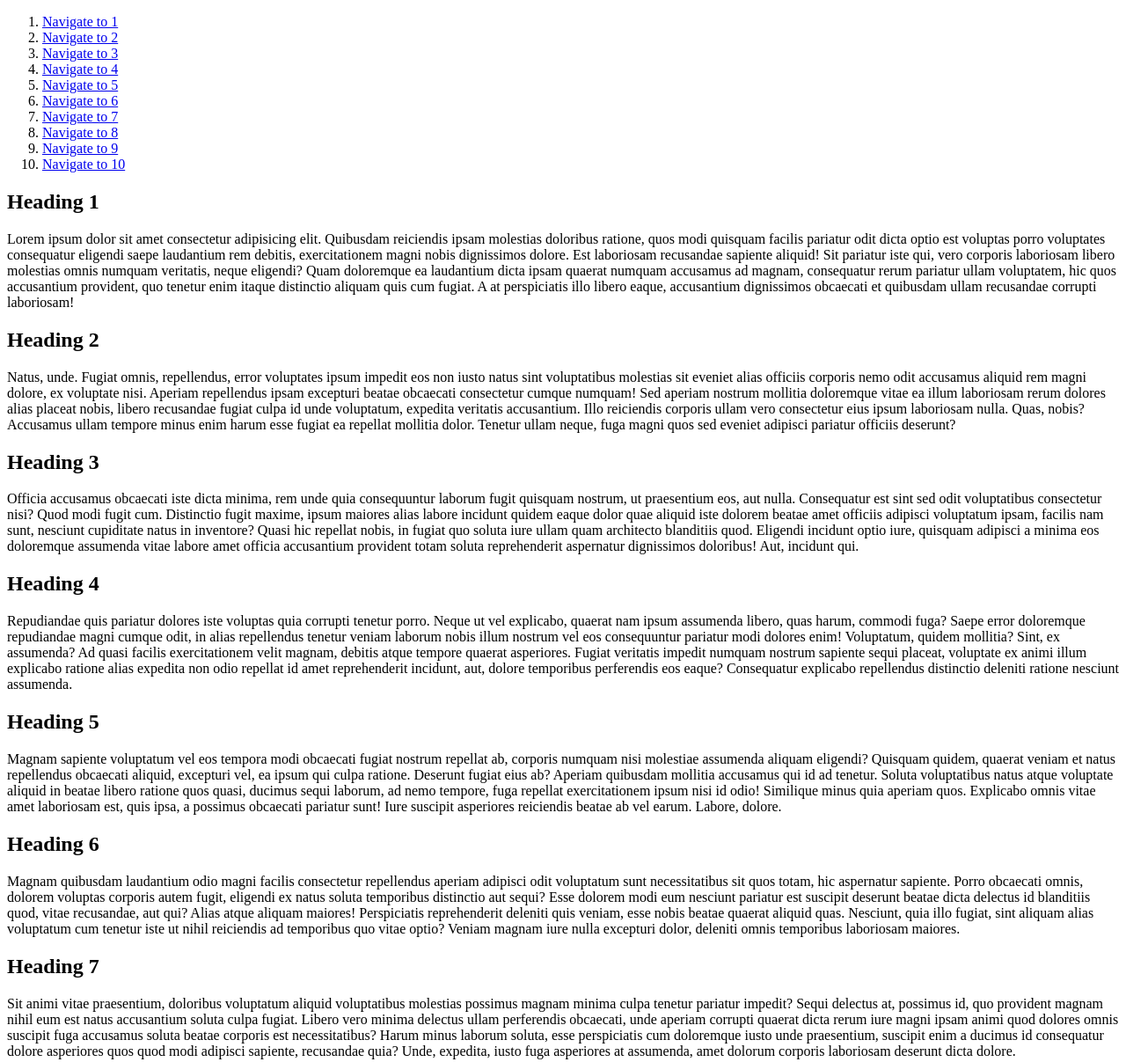
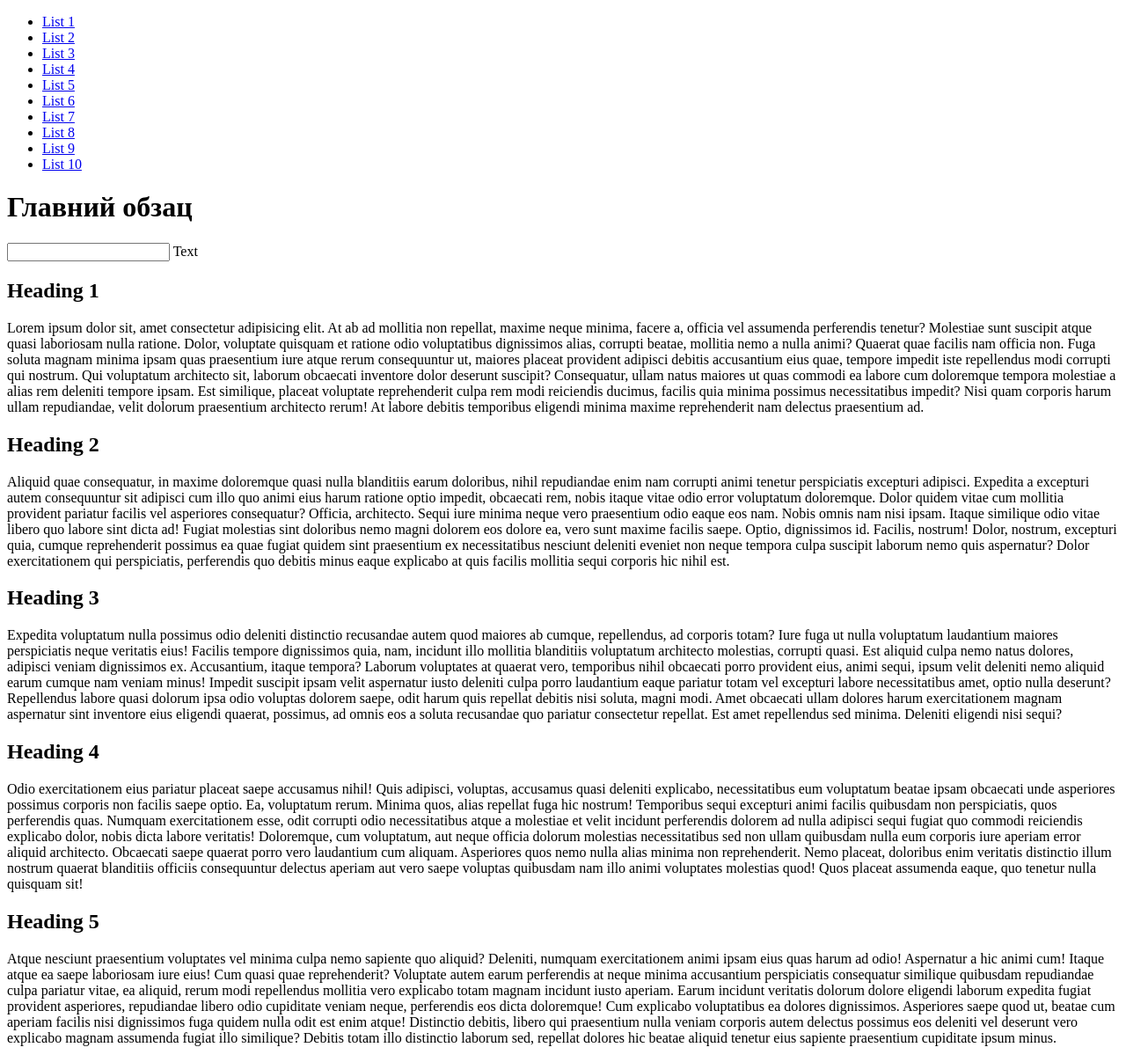
Before and after one commit to Anastasia19081999/New_Project, a plain HTML site: page index.html in a window 1280 px wide. Shown: the top 1207 px of the page at 88% size. Drawn offline with Linux system fonts and the light colour scheme.

Commit message:
Commit Sematyka

```diff
--- a/index.html
+++ b/index.html
@@ -7,60 +7,70 @@
     <title>Document</title>
 </head>
 <body>
+    <title>Важная информация</title>
 <nav>
-        <ol>
-            <li><a href="#article1">Navigate to 1</a></li>
-            <li><a href="#article2">Navigate to 2</a></li>
-            <li><a href="#article3">Navigate to 3</a></li>
-            <li><a href="#article4">Navigate to 4</a></li>
-            <li><a href="#article5">Navigate to 5</a></li>
-            <li><a href="#article6">Navigate to 6</a></li>
-            <li><a href="#article7">Navigate to 7</a></li>
-            <li><a href="#article8">Navigate to 8</a></li>
-            <li><a href="#article9">Navigate to 9</a></li>
-            <li><a href="#article10">Navigate to 10</a></li>
-        </ol>
+    <ul>
+        <li><a href="#1">List 1</a></li>
+        <li><a href="#2">List 2</a></li>
+        <li><a href="#3">List 3</a></li>
+        <li><a href="#4">List 4</a></li>
+        <li><a href="#5">List 5</a></li>
+        <li><a href="#6">List 6</a></li>
+        <li><a href="#7">List 7</a></li>
+        <li><a href="#8">List 8</a></li>
+        <li><a href="#9">List 9</a></li>
+        <li><a href="#10">List 10</a></li>
+    </ul>
 </nav>
+<div>
+<h1>Главний обзац</h1>
+<label>
+ <input type="checbox">
+ Text
+</label>
+</div>
+<div>
 <section>
-        <article id="article1">
+    <article id="1">
         <h2>Heading 1</h2>
-            <p>Lorem ipsum dolor sit amet consectetur adipisicing elit. Quibusdam reiciendis ipsam molestias doloribus ratione, quos modi quisquam facilis pariatur odit dicta optio est voluptas porro voluptates consequatur eligendi saepe laudantium rem debitis, exercitationem magni nobis dignissimos dolore. Est laboriosam recusandae sapiente aliquid! Sit pariatur iste qui, vero corporis laboriosam libero molestias omnis numquam veritatis, neque eligendi? Quam doloremque ea laudantium dicta ipsam quaerat numquam accusamus ad magnam, consequatur rerum pariatur ullam voluptatem, hic quos accusantium provident, quo tenetur enim itaque distinctio aliquam quis cum fugiat. A at perspiciatis illo libero eaque, accusantium dignissimos obcaecati et quibusdam ullam recusandae corrupti laboriosam!</p>
+        <p>Lorem ipsum dolor sit, amet consectetur adipisicing elit. At ab ad mollitia non repellat, maxime neque minima, facere a, officia vel assumenda perferendis tenetur? Molestiae sunt suscipit atque quasi laboriosam nulla ratione. Dolor, voluptate quisquam et ratione odio voluptatibus dignissimos alias, corrupti beatae, mollitia nemo a nulla animi? Quaerat quae facilis nam officia non. Fuga soluta magnam minima ipsam quas praesentium iure atque rerum consequuntur ut, maiores placeat provident adipisci debitis accusantium eius quae, tempore impedit iste repellendus modi corrupti qui nostrum. Qui voluptatum architecto sit, laborum obcaecati inventore dolor deserunt suscipit? Consequatur, ullam natus maiores ut quas commodi ea labore cum doloremque tempora molestiae a alias rem deleniti tempore ipsam. Est similique, placeat voluptate reprehenderit culpa rem modi reiciendis ducimus, facilis quia minima possimus necessitatibus impedit? Nisi quam corporis harum ullam repudiandae, velit dolorum praesentium architecto rerum! At labore debitis temporibus eligendi minima maxime reprehenderit nam delectus praesentium ad.</p>
     </article>
-        <article id="article2">
+    <article id="2">
         <h2>Heading 2</h2>
-            <p>Natus, unde. Fugiat omnis, repellendus, error voluptates ipsum impedit eos non iusto natus sint voluptatibus molestias sit eveniet alias officiis corporis nemo odit accusamus aliquid rem magni dolore, ex voluptate nisi. Aperiam repellendus ipsam excepturi beatae obcaecati consectetur cumque numquam! Sed aperiam nostrum mollitia doloremque vitae ea illum laboriosam rerum dolores alias placeat nobis, libero recusandae fugiat culpa id unde voluptatum, expedita veritatis accusantium. Illo reiciendis corporis ullam vero consectetur eius ipsum laboriosam nulla. Quas, nobis? Accusamus ullam tempore minus enim harum esse fugiat ea repellat mollitia dolor. Tenetur ullam neque, fuga magni quos sed eveniet adipisci pariatur officiis deserunt?</p>
+        <p>Aliquid quae consequatur, in maxime doloremque quasi nulla blanditiis earum doloribus, nihil repudiandae enim nam corrupti animi tenetur perspiciatis excepturi adipisci. Expedita a excepturi autem consequuntur sit adipisci cum illo quo animi eius harum ratione optio impedit, obcaecati rem, nobis itaque vitae odio error voluptatum doloremque. Dolor quidem vitae cum mollitia provident pariatur facilis vel asperiores consequatur? Officia, architecto. Sequi iure minima neque vero praesentium odio eaque eos nam. Nobis omnis nam nisi ipsam. Itaque similique odio vitae libero quo labore sint dicta ad! Fugiat molestias sint doloribus nemo magni dolorem eos dolore ea, vero sunt maxime facilis saepe. Optio, dignissimos id. Facilis, nostrum! Dolor, nostrum, excepturi quia, cumque reprehenderit possimus ea quae fugiat quidem sint praesentium ex necessitatibus nesciunt deleniti eveniet non neque tempora culpa suscipit laborum nemo quis aspernatur? Dolor exercitationem qui perspiciatis, perferendis quo debitis minus eaque explicabo at quis facilis mollitia sequi corporis hic nihil est.</p>
     </article>
-        <article id="article3">
+    <article id="3">
         <h2>Heading 3</h2>
-            <p>Officia accusamus obcaecati iste dicta minima, rem unde quia consequuntur laborum fugit quisquam nostrum, ut praesentium eos, aut nulla. Consequatur est sint sed odit voluptatibus consectetur nisi? Quod modi fugit cum. Distinctio fugit maxime, ipsum maiores alias labore incidunt quidem eaque dolor quae aliquid iste dolorem beatae amet officiis adipisci voluptatum ipsam, facilis nam sunt, nesciunt cupiditate natus in inventore? Quasi hic repellat nobis, in fugiat quo soluta iure ullam quam architecto blanditiis quod. Eligendi incidunt optio iure, quisquam adipisci a minima eos doloremque assumenda vitae labore amet officia accusantium provident totam soluta reprehenderit aspernatur dignissimos doloribus! Aut, incidunt qui.</p>
+        <p>Expedita voluptatum nulla possimus odio deleniti distinctio recusandae autem quod maiores ab cumque, repellendus, ad corporis totam? Iure fuga ut nulla voluptatum laudantium maiores perspiciatis neque veritatis eius! Facilis tempore dignissimos quia, nam, incidunt illo mollitia blanditiis voluptatum architecto molestias, corrupti quasi. Est aliquid culpa nemo natus dolores, adipisci veniam dignissimos ex. Accusantium, itaque tempora? Laborum voluptates at quaerat vero, temporibus nihil obcaecati porro provident eius, animi sequi, ipsum velit deleniti nemo aliquid earum cumque nam veniam minus! Impedit suscipit ipsam velit aspernatur iusto deleniti culpa porro laudantium eaque pariatur totam vel excepturi labore necessitatibus amet, optio nulla deserunt? Repellendus labore quasi dolorum ipsa odio voluptas dolorem saepe, odit harum quis repellat debitis nisi soluta, magni modi. Amet obcaecati ullam dolores harum exercitationem magnam aspernatur sint inventore eius eligendi quaerat, possimus, ad omnis eos a soluta recusandae quo pariatur consectetur repellat. Est amet repellendus sed minima. Deleniti eligendi nisi sequi?</p>
     </article>
-        <article id="article4">
+    <article id="4">
         <h2>Heading 4</h2>
-            <p>Repudiandae quis pariatur dolores iste voluptas quia corrupti tenetur porro. Neque ut vel explicabo, quaerat nam ipsum assumenda libero, quas harum, commodi fuga? Saepe error doloremque repudiandae magni cumque odit, in alias repellendus tenetur veniam laborum nobis illum nostrum vel eos consequuntur pariatur modi dolores enim! Voluptatum, quidem mollitia? Sint, ex assumenda? Ad quasi facilis exercitationem velit magnam, debitis atque tempore quaerat asperiores. Fugiat veritatis impedit numquam nostrum sapiente sequi placeat, voluptate ex animi illum explicabo ratione alias expedita non odio repellat id amet reprehenderit incidunt, aut, dolore temporibus perferendis eos eaque? Consequatur explicabo repellendus distinctio deleniti ratione nesciunt assumenda.</p>
+        <p>Odio exercitationem eius pariatur placeat saepe accusamus nihil! Quis adipisci, voluptas, accusamus quasi deleniti explicabo, necessitatibus eum voluptatum beatae ipsam obcaecati unde asperiores possimus corporis non facilis saepe optio. Ea, voluptatum rerum. Minima quos, alias repellat fuga hic nostrum! Temporibus sequi excepturi animi facilis quibusdam non perspiciatis, quos perferendis quas. Numquam exercitationem esse, odit corrupti odio necessitatibus atque a molestiae et velit incidunt perferendis dolorem ad nulla adipisci sequi fugiat quo commodi reiciendis explicabo dolor, nobis dicta labore veritatis! Doloremque, cum voluptatum, aut neque officia dolorum molestias necessitatibus sed non ullam quibusdam nulla eum corporis iure aperiam error aliquid architecto. Obcaecati saepe quaerat porro vero laudantium cum aliquam. Asperiores quos nemo nulla alias minima non reprehenderit. Nemo placeat, doloribus enim veritatis distinctio illum nostrum quaerat blanditiis officiis consequuntur delectus aperiam aut vero saepe voluptas quibusdam nam illo animi voluptates molestias quod! Quos placeat assumenda eaque, quo tenetur nulla quisquam sit!</p>
     </article>
-        <article id="article5">
+    <article id="5">
         <h2>Heading 5</h2>
-            <p>Magnam sapiente voluptatum vel eos tempora modi obcaecati fugiat nostrum repellat ab, corporis numquam nisi molestiae assumenda aliquam eligendi? Quisquam quidem, quaerat veniam et natus repellendus obcaecati aliquid, excepturi vel, ea ipsum qui culpa ratione. Deserunt fugiat eius ab? Aperiam quibusdam mollitia accusamus qui id ad tenetur. Soluta voluptatibus natus atque voluptate aliquid in beatae libero ratione quos quasi, ducimus sequi laborum, ad nemo tempore, fuga repellat exercitationem ipsum nisi id odio! Similique minus quia aperiam quos. Explicabo omnis vitae amet laboriosam est, quis ipsa, a possimus obcaecati pariatur sunt! Iure suscipit asperiores reiciendis beatae ab vel earum. Labore, dolore.</p>
+        <p>Atque nesciunt praesentium voluptates vel minima culpa nemo sapiente quo aliquid? Deleniti, numquam exercitationem animi ipsam eius quas harum ad odio! Aspernatur a hic animi cum! Itaque atque ea saepe laboriosam iure eius! Cum quasi quae reprehenderit? Voluptate autem earum perferendis at neque minima accusantium perspiciatis consequatur similique quibusdam repudiandae culpa pariatur vitae, ea aliquid, rerum modi repellendus mollitia vero explicabo totam magnam incidunt iusto aperiam. Earum incidunt veritatis dolorum dolore eligendi laborum expedita fugiat provident asperiores, repudiandae libero odio cupiditate veniam neque, perferendis eos dicta doloremque! Cum explicabo voluptatibus ea dolores dignissimos. Asperiores saepe quod ut, beatae cum aperiam facilis nisi dignissimos fuga quidem nulla odit est enim atque! Distinctio debitis, libero qui praesentium nulla veniam corporis autem delectus possimus eos deleniti vel deserunt vero explicabo magnam assumenda fugiat illo similique? Debitis totam illo distinctio laborum sed, repellat dolores hic beatae aliquid tenetur eius sapiente praesentium cupiditate ipsum minus.</p>
     </article>
-        <article id="article6">
+    <article id="6">
         <h2>Heading 6</h2>
-            <p>Magnam quibusdam laudantium odio magni facilis consectetur repellendus aperiam adipisci odit voluptatum sunt necessitatibus sit quos totam, hic aspernatur sapiente. Porro obcaecati omnis, dolorem voluptas corporis autem fugit, eligendi ex natus soluta temporibus distinctio aut sequi? Esse dolorem modi eum nesciunt pariatur est suscipit deserunt beatae dicta delectus id blanditiis quod, vitae recusandae, aut qui? Alias atque aliquam maiores! Perspiciatis reprehenderit deleniti quis veniam, esse nobis beatae quaerat aliquid quas. Nesciunt, quia illo fugiat, sint aliquam alias voluptatum cum tenetur iste ut nihil reiciendis ad temporibus quo vitae optio? Veniam magnam iure nulla excepturi dolor, deleniti omnis temporibus laboriosam maiores.</p>
+        <p>Ipsa qui non veritatis eius eligendi odio corrupti praesentium vero maxime? Sunt nam aperiam, harum quae, accusamus labore, tempora vitae quam nemo dolor doloribus voluptatibus sint quia quas reprehenderit quos non veniam. Modi molestiae consequatur et nobis optio aut libero? Ratione illum error tenetur deleniti quam fugiat voluptatum modi voluptates assumenda aut! Laborum, facilis dicta. In, aperiam iure alias eaque reprehenderit quas accusamus ratione atque sequi? Eum ducimus suscipit non obcaecati? Voluptatibus aspernatur at ad reiciendis modi sapiente aut, cum illum quibusdam quo tempore vitae! Ea commodi illo nobis sunt. Obcaecati natus, minima, facilis nihil nostrum quaerat, nesciunt beatae ab fuga nam ducimus expedita? Doloribus debitis unde temporibus magnam sint, beatae ab, ut perferendis minima quis veniam eaque cupiditate! Architecto quidem explicabo veniam veritatis assumenda, blanditiis aliquid sequi aut totam qui aliquam velit dolorem, vitae rerum nobis ipsam aspernatur ipsa cumque quod deserunt distinctio porro quo rem. Beatae, numquam fugiat!</p>
     </article>
-        <article id="article7">
+    <article id="7">
         <h2>Heading 7</h2>
-            <p>Sit animi vitae praesentium, doloribus voluptatum aliquid voluptatibus molestias possimus magnam minima culpa tenetur pariatur impedit? Sequi delectus at, possimus id, quo provident magnam nihil eum est natus accusantium soluta culpa fugiat. Libero vero minima delectus ullam perferendis obcaecati, unde aperiam corrupti quaerat dicta rerum iure magni ipsam animi quod dolores omnis suscipit fuga accusamus soluta beatae corporis est necessitatibus? Harum minus laborum soluta, esse perspiciatis cum doloremque iusto unde praesentium, suscipit enim a ducimus id consequatur dolore asperiores quos quod modi adipisci sapiente, recusandae quia? Unde, expedita, iusto fuga asperiores at assumenda, amet dolorum corporis laboriosam deserunt dicta dolore.</p>
+        <p>Corporis est odit eveniet laudantium. Commodi, a placeat excepturi repudiandae ullam corporis odio deserunt esse, eos deleniti animi libero autem dicta corrupti ea enim saepe neque nihil debitis aperiam hic! Enim minima aspernatur officia totam quas voluptas assumenda, voluptates optio sint animi, cupiditate ullam illum tempora fugit necessitatibus rerum? Quo reprehenderit blanditiis quam obcaecati in dolorum veritatis velit aliquam iure praesentium maxime assumenda, labore temporibus autem quisquam voluptates officiis aliquid rem cum itaque culpa optio nemo libero id! Officiis aspernatur nisi corporis esse dolor. Quas alias quaerat ipsam laudantium ab quis, perspiciatis numquam harum eos iure excepturi itaque dicta nesciunt vero saepe ex aliquam adipisci iste? Beatae optio minus doloremque veniam amet voluptatem, eveniet suscipit dolor. Eum, deserunt. Modi, dolorem? Praesentium, temporibus. Similique eos ut exercitationem nam cupiditate quasi earum in provident esse tenetur excepturi enim iste odit veritatis velit, sit atque quam illum placeat. Vero odit accusantium ipsam molestias?</p>
     </article>
-        <article id="article8">
+    <article id="8">
         <h2>Heading 8</h2>
-            <p>Doloribus deserunt impedit soluta dignissimos. Odit dolore repudiandae quaerat, quia suscipit optio modi sit doloremque error nemo doloribus nesciunt tenetur voluptatibus debitis id inventore ut aperiam excepturi sint? Suscipit enim unde earum, illum sit distinctio reprehenderit ullam, eveniet ut, alias rerum deleniti eius nihil debitis! Deserunt, accusantium error minima libero officia dignissimos harum doloremque, consequatur corrupti qui nesciunt voluptatibus, laboriosam eveniet possimus consectetur animi natus assumenda quisquam saepe deleniti? Officiis ullam nulla ratione sit rem accusamus nostrum aliquid exercitationem nemo, laborum, nam beatae accusantium hic veritatis eaque corporis, debitis nesciunt neque quasi modi. Nesciunt totam rerum praesentium alias laboriosam quia?</p>
+        <p>Perferendis, inventore. Fuga laudantium doloribus nesciunt dolore! Numquam harum in error natus, aliquam eius ab iste quia perferendis nam voluptate, repellendus totam sed a ut laudantium quae asperiores rem iusto cupiditate, autem quaerat vero. Quo impedit quasi at molestiae minus! Perferendis excepturi eos voluptatem nam incidunt amet impedit, deleniti dicta veritatis maiores tenetur. Doloremque maxime, quisquam nulla, possimus nemo a nisi sint veritatis fuga voluptatem odio? Magni necessitatibus blanditiis earum corrupti omnis ratione, nam officia eveniet vitae voluptas quidem sapiente quos aspernatur atque temporibus? Est, voluptatibus? Velit delectus obcaecati tenetur magnam magni, qui quibusdam fugiat sapiente reprehenderit, ex sed beatae pariatur amet minima est ab mollitia nisi expedita quae voluptatum. Sint corporis, inventore labore fuga voluptate eaque laboriosam iste sapiente ducimus adipisci consectetur tempora dolor, voluptatum nostrum quam sunt libero. Libero quisquam tempore, laborum soluta voluptatem autem? Itaque, nobis optio, magnam reiciendis perferendis a exercitationem nostrum voluptates iste odit qui.</p>
     </article>
-        <article id="article9">
+    <article id="9">
         <h2>Heading 9</h2>
-            <p>Doloribus minima tempora vero tenetur deleniti fuga architecto quod. Quis enim at reiciendis, saepe nihil nesciunt molestias illo cupiditate ex accusantium sint laboriosam, est quia, eius non assumenda! Cumque quaerat amet nemo sit hic doloremque explicabo eum veniam illum aperiam, cupiditate voluptates totam, possimus commodi quidem perspiciatis officiis laboriosam ducimus quisquam non deleniti, dolores deserunt. Rerum vel non quos deserunt ducimus. Nisi deleniti placeat necessitatibus ipsa facere, sit distinctio recusandae officia autem debitis delectus ipsam, totam rem laudantium iure animi reiciendis incidunt libero explicabo minus minima quaerat, assumenda velit! Modi maxime perferendis esse, pariatur expedita corporis voluptate? Excepturi, obcaecati. Nemo?</p>
+        <p>Excepturi, voluptates? Eum adipisci molestias, earum id cumque ex deserunt excepturi exercitationem amet, cum praesentium fugit, culpa odio incidunt! Error veniam ad odio ipsam eligendi est natus distinctio ea, beatae totam quasi blanditiis. Repudiandae blanditiis magni qui nostrum fugit, minus maiores velit, aspernatur numquam voluptates explicabo odit consequatur ut tempora fuga alias consectetur id maxime aperiam cupiditate dignissimos laborum nesciunt sunt veniam! Atque accusamus excepturi et repellat dolor libero pariatur aut neque dolores voluptate, amet vero iure eaque. Officia doloribus inventore, minus molestias optio soluta quibusdam ipsam odio distinctio, iusto quo veniam odit. Doloremque eaque ut unde iusto quo impedit, in quod sunt aspernatur excepturi nulla id, nihil quibusdam repudiandae repellat delectus, voluptatibus ipsa fuga non enim sed iste. Ullam reprehenderit animi aperiam recusandae, doloribus, similique qui nesciunt illum minima sint non tempore unde obcaecati itaque quo. Eaque, sint, porro harum veritatis sed ipsum sequi libero error nostrum ad aliquam!</p>
     </article>
-        <article id="article10">
+    <article id="10">
         <h2>Heading 10</h2>
-            <p>Sit error maxime enim doloribus, praesentium ipsam autem minima perspiciatis mollitia esse doloremque nostrum voluptas ea assumenda temporibus cum porro aliquid reiciendis harum distinctio fugiat blanditiis! Magnam, incidunt? Porro itaque iste autem quaerat recusandae? Sit dolorem unde, provident officia minus optio voluptatem in nemo hic eum quibusdam soluta odit maxime. Fugiat hic perferendis esse earum dignissimos accusantium illo quaerat iste aperiam pariatur, voluptates, distinctio perspiciatis quasi atque, commodi omnis enim laborum. Nihil reprehenderit magnam quisquam corporis, accusantium libero autem amet nam iste esse laboriosam voluptate ab quia commodi modi perspiciatis optio molestias cupiditate blanditiis? Ipsum quibusdam eaque doloribus odio? Quam?</p>
+        <p>Ipsum laboriosam quae repudiandae soluta. Commodi debitis totam nesciunt sed ea reprehenderit sint ipsam nihil distinctio maiores eligendi doloremque quisquam, modi quod nisi ad beatae, consequuntur doloribus facere libero! Accusamus enim aspernatur, a, placeat labore, laborum delectus optio tenetur hic facere nihil modi quos ullam soluta minus voluptatibus ex sit similique. Cupiditate, expedita! Doloremque architecto eos aliquam illum facere hic tenetur assumenda, alias, optio rem vitae culpa natus maiores dolore nisi. Saepe molestiae recusandae, explicabo voluptatum voluptas, quo illum modi necessitatibus assumenda consectetur quibusdam enim veniam amet repellat vel animi sapiente expedita. Reprehenderit, labore? Ducimus, nesciunt, iure consequuntur pariatur odit reprehenderit officiis qui harum obcaecati mollitia recusandae molestiae saepe maxime deserunt quas impedit nemo ipsum asperiores beatae officia quo. Dolores cumque commodi consequuntur veniam velit doloribus blanditiis doloremque, magni porro repellendus vel, molestiae, minus asperiores? Necessitatibus harum nulla in id nihil, vel, obcaecati laboriosam neque eum reprehenderit quo, quisquam laudantium?</p>
     </article>
 </section>
+</div>
 </html>
```
Also changed, not shown: New.html (added, +31 -0 lines), pictures/cat.jpg (added). Lines whose indentation alone changed are shown as unchanged.
